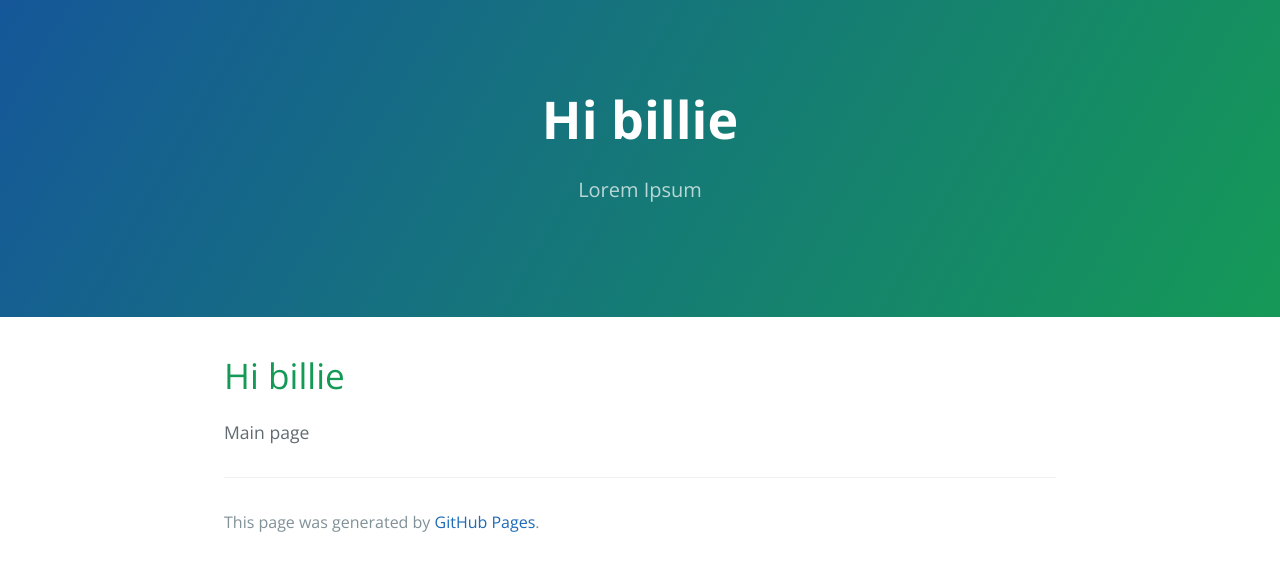
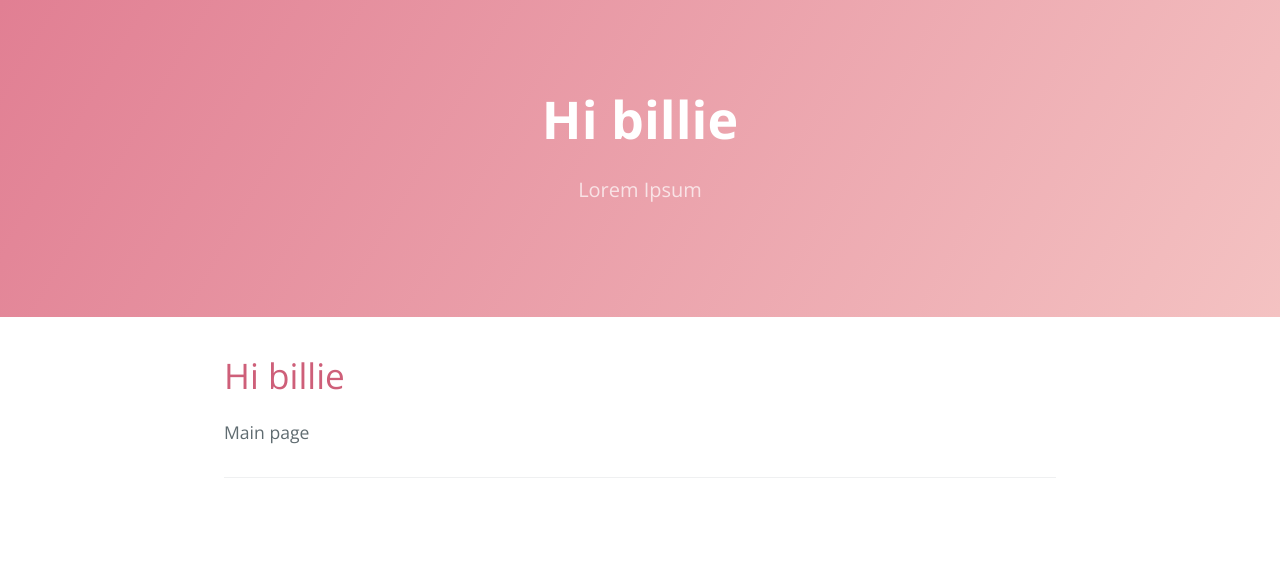
Before and after one commit to ClassActCake/ClassActCake.github.io, a Jekyll site: the page built from index.md, in a window 1280 px wide. Shown: the top 571 px of the page. Built offline with Jekyll 4.4.1, drawn with Linux system fonts in a browser that asks for light colours; our own code applies the rules of GitHub Pages for plain Markdown files.

Commit message:
Banner colour

```diff
--- a/_layouts/default.html
+++ b/_layouts/default.html
@@ -1,5 +1,5 @@
 <!DOCTYPE html>
-<html lang="{{ site.lang | default: "en-US" }}">
+<html lang="{{ site.lang | default: "en-GB" }}">
   <head>
 
     {% if site.google_analytics %}
@@ -48,10 +48,7 @@
       {{ content }}
 
       <footer class="site-footer">
-        {% if site.github.is_project_page %}
-          <span class="site-footer-owner"><a href="{{ site.github.repository_url }}">{{ site.github.repository_name }}</a> is maintained by <a href="{{ site.github.owner_url }}">{{ site.github.owner_name }}</a>.</span>
-        {% endif %}
-        <span class="site-footer-credits">This page was generated by <a href="https://pages.github.com">GitHub Pages</a>.</span>
+
       </footer>
     </main>
   </body>
--- a/_sass/variables.scss
+++ b/_sass/variables.scss
@@ -4,11 +4,11 @@ $medium-breakpoint: 42em !default;
 
 // Headers
 $header-heading-color: #fff !default;
-$header-bg-color: #159957 !default;
-$header-bg-color-secondary: #155799 !default;
+$header-bg-color: #f4c2c2 !default;
+$header-bg-color-secondary: #e17f93 !default;
 
 // Text
-$section-headings-color: #159957 !default;
+$section-headings-color: #ce5f79 !default;
 $body-text-color: #606c71 !default;
 $body-link-color: #1e6bb8 !default;
 $blockquote-text-color: #819198 !default;
```
Also changed, not shown: 3 other files.
